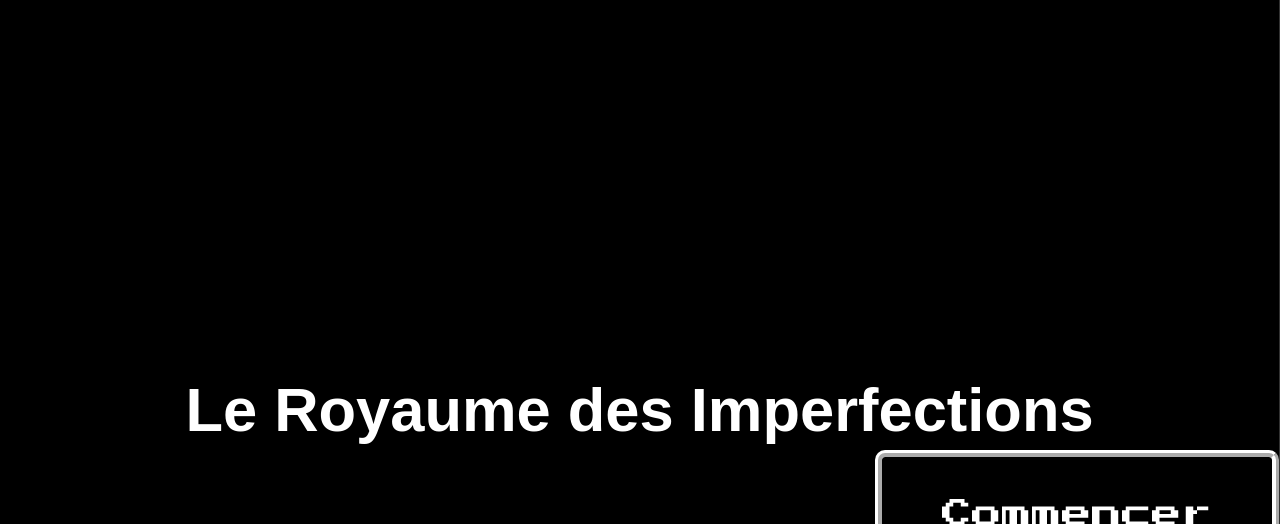
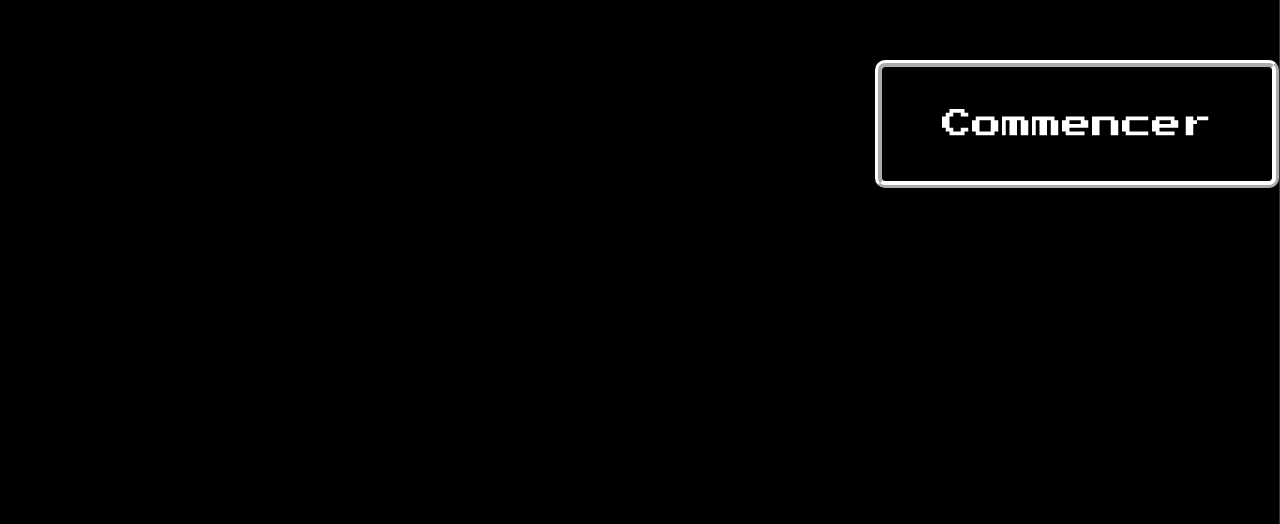
Before and after one commit to eunicemtp/HTML, a website: page src/index.html in a window 1280 px wide. Shown: the part 276-800 px from the top of the page. Drawn offline with nearby package versions, Linux system fonts and the light colour scheme; files that its build step writes are made by us from their sources; grey boxes are pictures that could not be loaded; a web font is replaced by a local one.

Commit message:
sibnersni

```diff
--- a/src/index.html
+++ b/src/index.html
@@ -27,7 +27,6 @@
       <span class="button-text">Commencer</span>
       <div class="pixel-overlay"></div>
     </button>
-    <h1 class="title">Le Royaume des  Imperfections </h1>
 
 
       </section>
--- a/src/styles/components/_sectionHome.scss
+++ b/src/styles/components/_sectionHome.scss
@@ -9,6 +9,7 @@
     background-repeat: no-repeat;
 }
 .buttonplay {
+  display: inline-block;
     font-family: "Press Start 2P", system-ui;
     font-weight: 100;
     border-radius: 10px;
@@ -18,7 +19,7 @@
     position: absolute;
     left: 50%;
     transform: translateX(-50%);
-    top: 48.8%;
+    top: 46 .8%;
     color: white;
     background-color: transparent;
     overflow: hidden;
```
